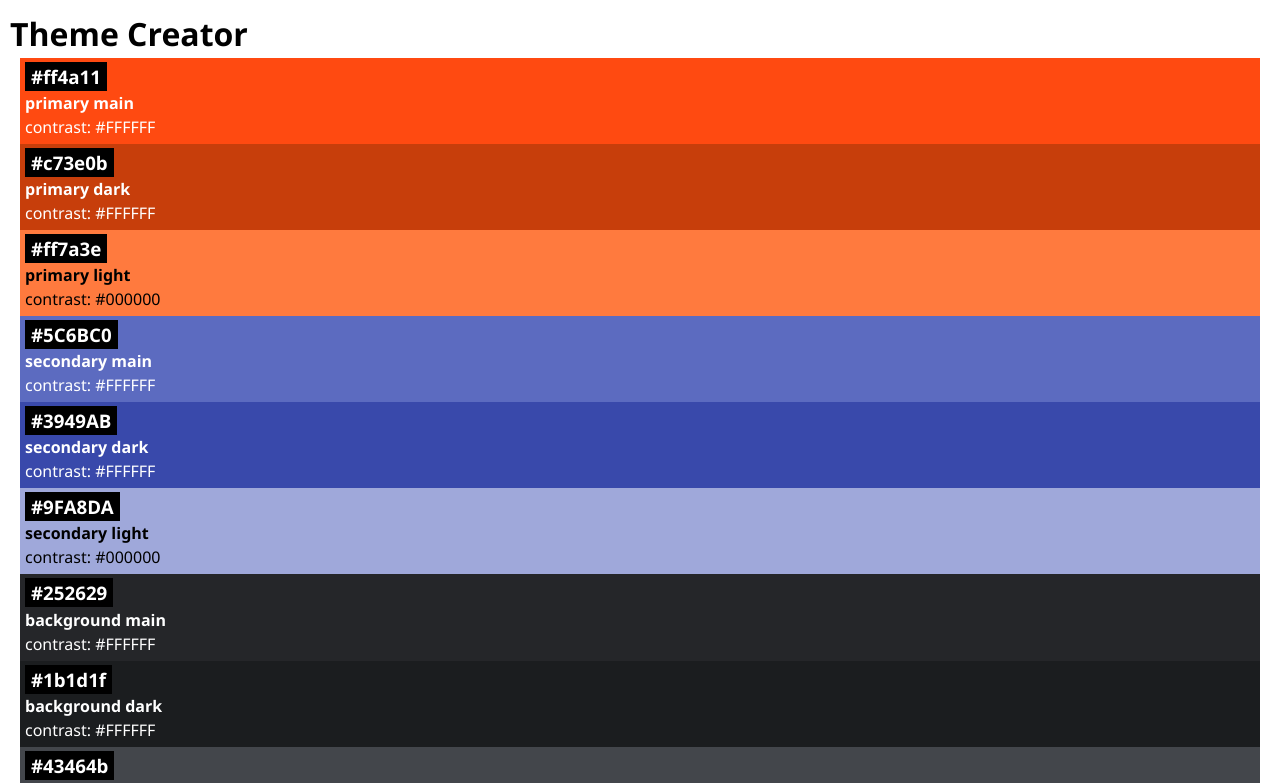
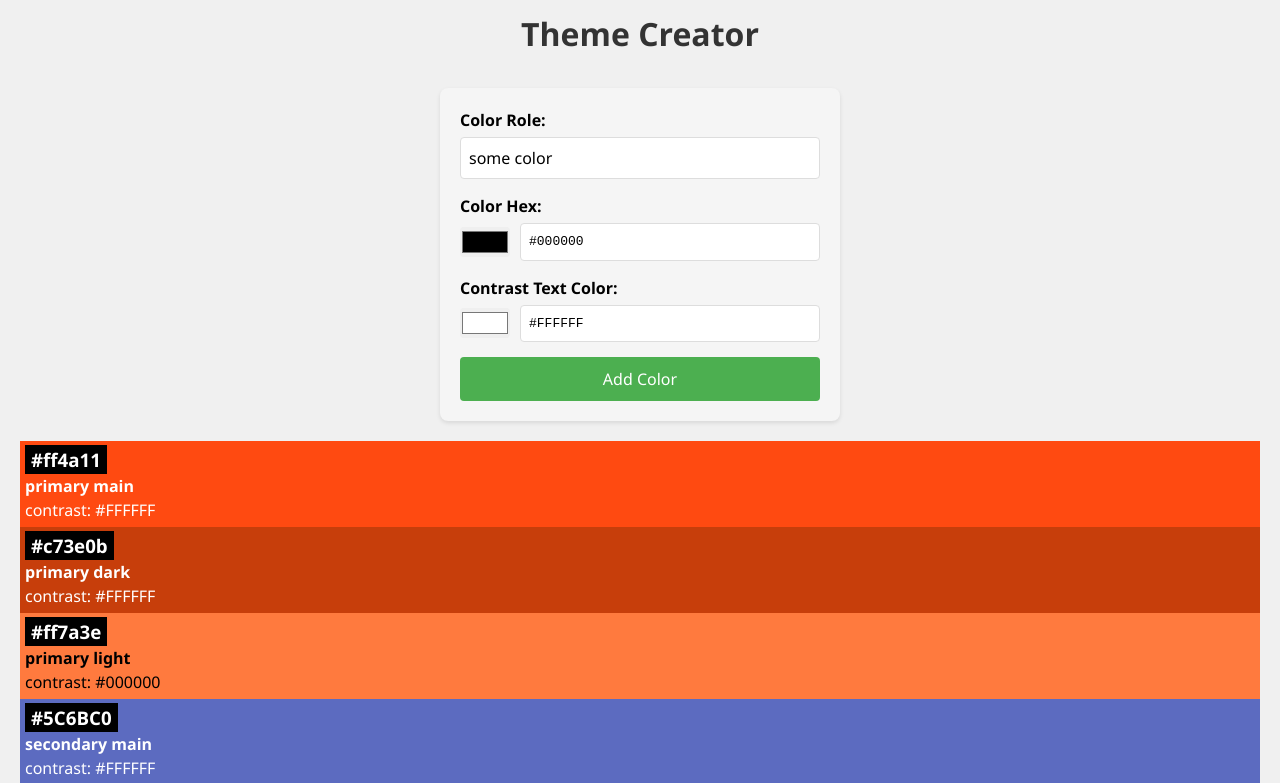
Before and after one commit to reinerito/color-theme-creator-app, a React (Vite) app: page / in a window 1280 px wide. Shown: the top 783 px of the page. Built offline with nearby package versions, Linux system fonts and the light colour scheme.

Commit message:
inplement form

```diff
--- a/package.json
+++ b/package.json
@@ -13,6 +13,7 @@
   "dependencies": {
     "@octokit/rest": "^20.1.0",
     "dotenv": "^16.4.5",
+    "nanoid": "^5.1.5",
     "react": "^18.2.0",
     "react-dom": "^18.2.0"
   },
--- a/src/App.css
+++ b/src/App.css
@@ -1,4 +1,20 @@
 body {
   font-family: "Segoe UI", "Helvetica Neue", Arial, sans-serif;
   padding: 10px;
+  background-color: #f0f0f0;
 }
+
+h1 {
+  text-align: center;
+  color: #333;
+  margin-bottom: 30px;
+}
+
+.color-grid {
+  display: grid;
+  grid-template-columns: repeat(auto-fill, minmax(250px, 1fr));
+  gap: 20px;
+  padding: 20px;
+  max-width: 1200px;
+  margin: 0 auto;
+}
--- a/src/App.jsx
+++ b/src/App.jsx
@@ -1,15 +1,23 @@
+import { useState } from "react";
 import { initialColors } from "./lib/colors";
 import Color from "./Components/Color/Color";
+import AddColor from "./Components/AddColor/AddColor";
 import "./App.css";
 
 function App() {
+  const [colors, setColors] = useState(initialColors);
+
+  const handleAddColor = (newColor) => {
+    setColors((prevColors) => [newColor, ...prevColors]);
+  };
+
   return (
     <>
       <h1>Theme Creator</h1>
-
-      {initialColors.map((color) => {
-        return <Color key={color.id} color={color} />;
-      })}
+      <AddColor onAddColor={handleAddColor} />
+      {colors.map((color) => (
+        <Color key={color.id} color={color} />
+      ))}
     </>
   );
 }
--- /dev/null
+++ b/src/Components/AddColor/AddColor.css
@@ -0,0 +1,49 @@
+.add-color-form {
+  max-width: 400px;
+  margin: 20px auto;
+  padding: 20px;
+  background-color: #f5f5f5;
+  border-radius: 8px;
+  box-shadow: 0 2px 4px rgba(0, 0, 0, 0.1);
+}
+
+.form-group {
+  margin-bottom: 15px;
+}
+
+.form-group label {
+  display: block;
+  margin-bottom: 5px;
+  font-weight: bold;
+}
+
+.form-group input[type="text"] {
+  width: 100%;
+  padding: 8px;
+  border: 1px solid #ddd;
+  border-radius: 4px;
+}
+
+.form-group input[type="color"] {
+  width: 100%;
+  height: 40px;
+  padding: 0;
+  border: none;
+  border-radius: 4px;
+}
+
+.add-button {
+  width: 100%;
+  padding: 10px;
+  background-color: #4caf50;
+  color: white;
+  border: none;
+  border-radius: 4px;
+  cursor: pointer;
+  font-size: 16px;
+  transition: background-color 0.3s;
+}
+
+.add-button:hover {
+  background-color: #45a049;
+}
--- /dev/null
+++ b/src/Components/AddColor/AddColor.jsx
@@ -0,0 +1,69 @@
+import { useState } from "react";
+import { nanoid } from "nanoid";
+import ColorInput from "../ColorInput/ColorInput";
+import "./AddColor.css";
+
+export default function AddColor({ onAddColor }) {
+  const [newColor, setNewColor] = useState({
+    role: "some color",
+    hex: "#000000",
+    contrastText: "#FFFFFF",
+  });
+
+  const handleSubmit = (e) => {
+    e.preventDefault();
+    if (!newColor.role || !newColor.hex) return;
+
+    const colorToAdd = {
+      id: nanoid(),
+      ...newColor,
+    };
+
+    onAddColor(colorToAdd);
+    setNewColor({
+      role: "some color",
+      hex: "#000000",
+      contrastText: "#FFFFFF",
+    });
+  };
+
+  const handleChange = (e) => {
+    const { name, value } = e.target;
+    setNewColor((prev) => ({
+      ...prev,
+      [name]: value,
+    }));
+  };
+
+  return (
+    <form onSubmit={handleSubmit} className="add-color-form">
+      <div className="form-group">
+        <label htmlFor="role">Color Role:</label>
+        <input
+          type="text"
+          id="role"
+          name="role"
+          value={newColor.role}
+          onChange={handleChange}
+          placeholder="e.g., accent main"
+          required
+        />
+      </div>
+      <ColorInput
+        label="Color Hex:"
+        name="hex"
+        value={newColor.hex}
+        onChange={handleChange}
+      />
+      <ColorInput
+        label="Contrast Text Color:"
+        name="contrastText"
+        value={newColor.contrastText}
+        onChange={handleChange}
+      />
+      <button type="submit" className="add-button">
+        Add Color
+      </button>
+    </form>
+  );
+}
--- /dev/null
+++ b/src/Components/ColorInput/ColorInput.css
@@ -0,0 +1,31 @@
+.color-input-group {
+  margin-bottom: 15px;
+}
+
+.color-input-group label {
+  display: block;
+  margin-bottom: 5px;
+  font-weight: bold;
+}
+
+.color-input-container {
+  display: flex;
+  gap: 10px;
+  align-items: center;
+}
+
+.color-input-container input[type="color"] {
+  width: 50px;
+  height: 30px;
+  padding: 0;
+  border: none;
+  border-radius: 4px;
+}
+
+.color-input-container input[type="text"] {
+  flex: 1;
+  padding: 8px;
+  border: 1px solid #ddd;
+  border-radius: 4px;
+  font-family: monospace;
+}
--- /dev/null
+++ b/src/Components/ColorInput/ColorInput.jsx
@@ -0,0 +1,37 @@
+import "./ColorInput.css";
+
+export default function ColorInput({ label, value, onChange, name }) {
+  const handleTextChange = (e) => {
+    const newValue = e.target.value;
+    if (newValue.match(/^#[0-9A-Fa-f]{6}$/)) {
+      onChange({ target: { name, value: newValue } });
+    }
+  };
+
+  const handleColorChange = (e) => {
+    onChange(e);
+  };
+
+  return (
+    <div className="color-input-group">
+      <label htmlFor={name}>{label}</label>
+      <div className="color-input-container">
+        <input
+          type="color"
+          id={`${name}-color`}
+          name={name}
+          value={value}
+          onChange={handleColorChange}
+        />
+        <input
+          type="text"
+          id={`${name}-text`}
+          value={value}
+          onChange={handleTextChange}
+          placeholder="#000000"
+          pattern="^#[0-9A-Fa-f]{6}$"
+        />
+      </div>
+    </div>
+  );
+}
```
Also changed, not shown: 1 other file (tests, documents, lock files or other folders).
